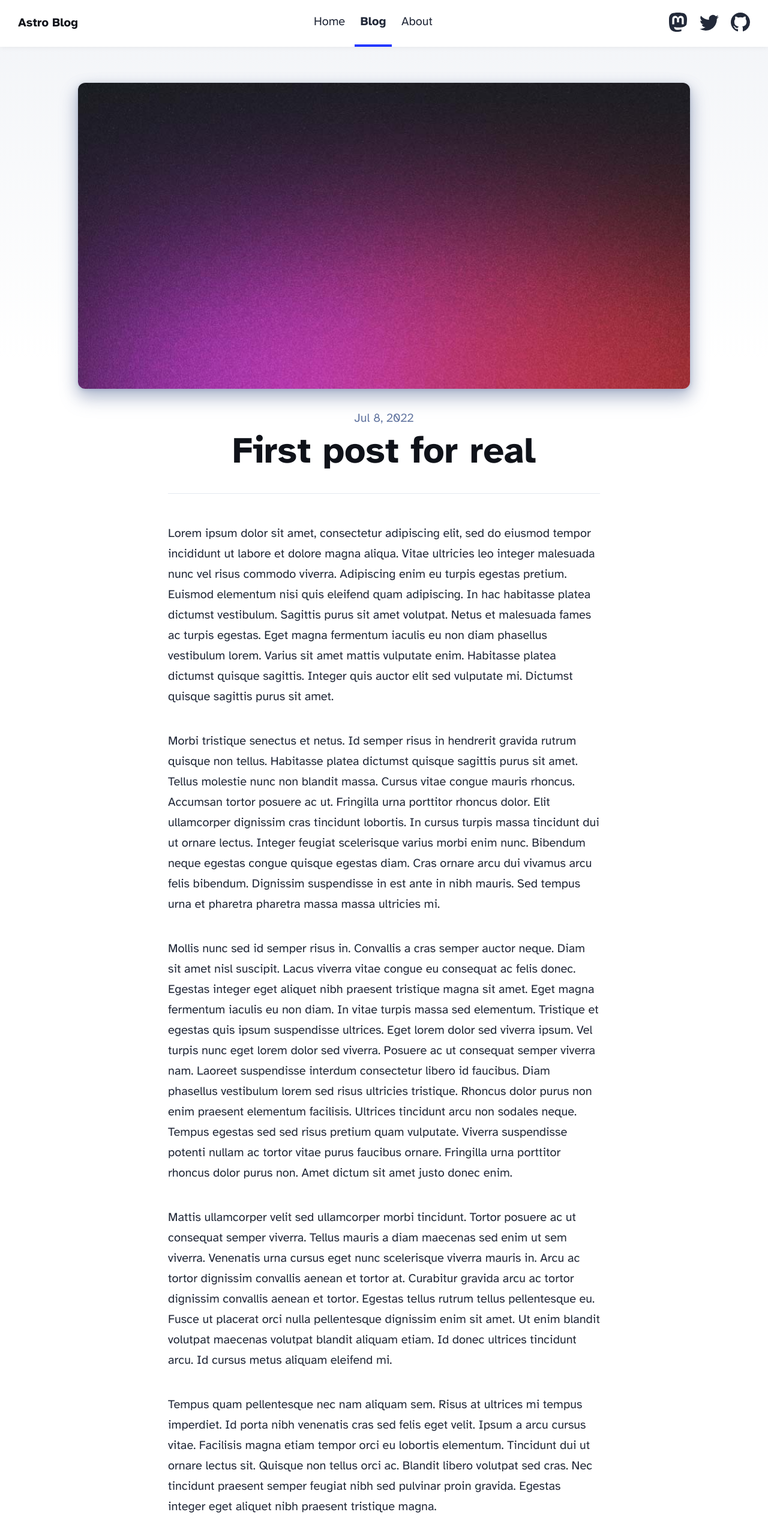
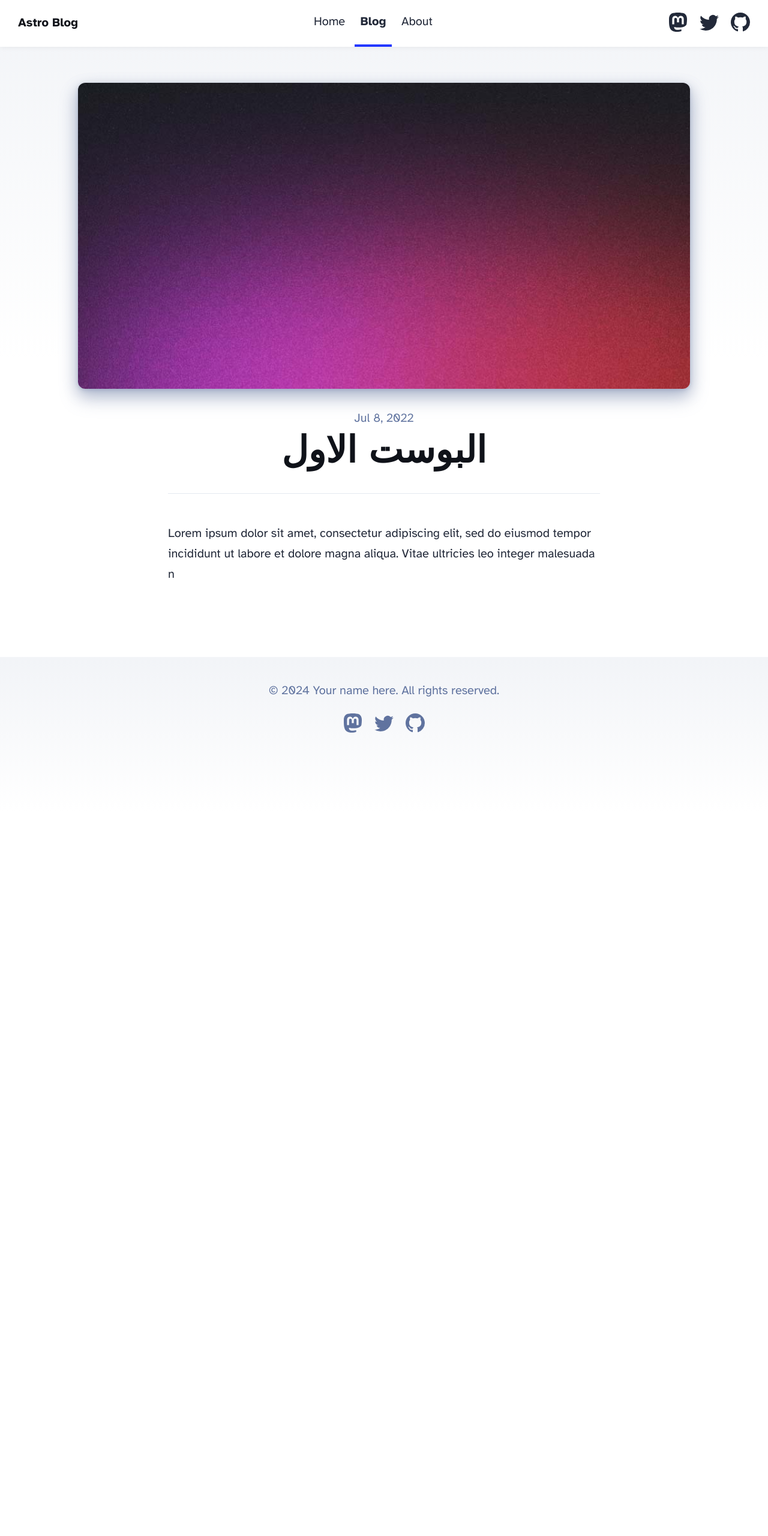
Before and after one commit to NaderMakram/astro-blog-2, an Astro site: page /blog/first-post in a window 1280 px wide. Shown: the top 2560 px of the page at 60% size. After the commit the page ends 1353 px from the top, so only its background shows below. Built offline with nearby package versions, Linux system fonts and the light colour scheme; Astro itself is replaced by a stand-in of ours.

Commit message:
Update Blog Posts “first-post”

```diff
--- a/src/content/blog/first-post.md
+++ b/src/content/blog/first-post.md
@@ -1,19 +1,10 @@
 ---
-title: First post for real
+title: البوست الاول
 description: Lorem ipsum dolor sit amet
 pubDate: Jul 08 2022
 heroImage: /blog-placeholder-3.jpg
-date: 2024-07-18T13:09:00.000Z
-thumbnail: public/images/aswathy-n-jt-ruto2sfs-unsplash.jpg
+date: 2024-07-18T13:57:00.000Z
+thumbnail: https://plus.unsplash.com/premium_photo-1686090449200-57266c6623a6?q=80&w=2070&auto=format&fit=crop&ixlib=rb-4.0.3&ixid=M3wxMjA3fDB8MHxwaG90by1wYWdlfHx8fGVufDB8fHx8fA%3D%3D
 rating: 3
 ---
-
-Lorem ipsum dolor sit amet, consectetur adipiscing elit, sed do eiusmod tempor incididunt ut labore et dolore magna aliqua. Vitae ultricies leo integer malesuada nunc vel risus commodo viverra. Adipiscing enim eu turpis egestas pretium. Euismod elementum nisi quis eleifend quam adipiscing. In hac habitasse platea dictumst vestibulum. Sagittis purus sit amet volutpat. Netus et malesuada fames ac turpis egestas. Eget magna fermentum iaculis eu non diam phasellus vestibulum lorem. Varius sit amet mattis vulputate enim. Habitasse platea dictumst quisque sagittis. Integer quis auctor elit sed vulputate mi. Dictumst quisque sagittis purus sit amet.
-
-Morbi tristique senectus et netus. Id semper risus in hendrerit gravida rutrum quisque non tellus. Habitasse platea dictumst quisque sagittis purus sit amet. Tellus molestie nunc non blandit massa. Cursus vitae congue mauris rhoncus. Accumsan tortor posuere ac ut. Fringilla urna porttitor rhoncus dolor. Elit ullamcorper dignissim cras tincidunt lobortis. In cursus turpis massa tincidunt dui ut ornare lectus. Integer feugiat scelerisque varius morbi enim nunc. Bibendum neque egestas congue quisque egestas diam. Cras ornare arcu dui vivamus arcu felis bibendum. Dignissim suspendisse in est ante in nibh mauris. Sed tempus urna et pharetra pharetra massa massa ultricies mi.
-
-Mollis nunc sed id semper risus in. Convallis a cras semper auctor neque. Diam sit amet nisl suscipit. Lacus viverra vitae congue eu consequat ac felis donec. Egestas integer eget aliquet nibh praesent tristique magna sit amet. Eget magna fermentum iaculis eu non diam. In vitae turpis massa sed elementum. Tristique et egestas quis ipsum suspendisse ultrices. Eget lorem dolor sed viverra ipsum. Vel turpis nunc eget lorem dolor sed viverra. Posuere ac ut consequat semper viverra nam. Laoreet suspendisse interdum consectetur libero id faucibus. Diam phasellus vestibulum lorem sed risus ultricies tristique. Rhoncus dolor purus non enim praesent elementum facilisis. Ultrices tincidunt arcu non sodales neque. Tempus egestas sed sed risus pretium quam vulputate. Viverra suspendisse potenti nullam ac tortor vitae purus faucibus ornare. Fringilla urna porttitor rhoncus dolor purus non. Amet dictum sit amet justo donec enim.
-
-Mattis ullamcorper velit sed ullamcorper morbi tincidunt. Tortor posuere ac ut consequat semper viverra. Tellus mauris a diam maecenas sed enim ut sem viverra. Venenatis urna cursus eget nunc scelerisque viverra mauris in. Arcu ac tortor dignissim convallis aenean et tortor at. Curabitur gravida arcu ac tortor dignissim convallis aenean et tortor. Egestas tellus rutrum tellus pellentesque eu. Fusce ut placerat orci nulla pellentesque dignissim enim sit amet. Ut enim blandit volutpat maecenas volutpat blandit aliquam etiam. Id donec ultrices tincidunt arcu. Id cursus metus aliquam eleifend mi.
-
-Tempus quam pellentesque nec nam aliquam sem. Risus at ultrices mi tempus imperdiet. Id porta nibh venenatis cras sed felis eget velit. Ipsum a arcu cursus vitae. Facilisis magna etiam tempor orci eu lobortis elementum. Tincidunt dui ut ornare lectus sit. Quisque non tellus orci ac. Blandit libero volutpat sed cras. Nec tincidunt praesent semper feugiat nibh sed pulvinar proin gravida. Egestas integer eget aliquet nibh praesent tristique magna.
+Lorem ipsum dolor sit amet, consectetur adipiscing elit, sed do eiusmod tempor incididunt ut labore et dolore magna aliqua. Vitae ultricies leo integer malesuada n
```
